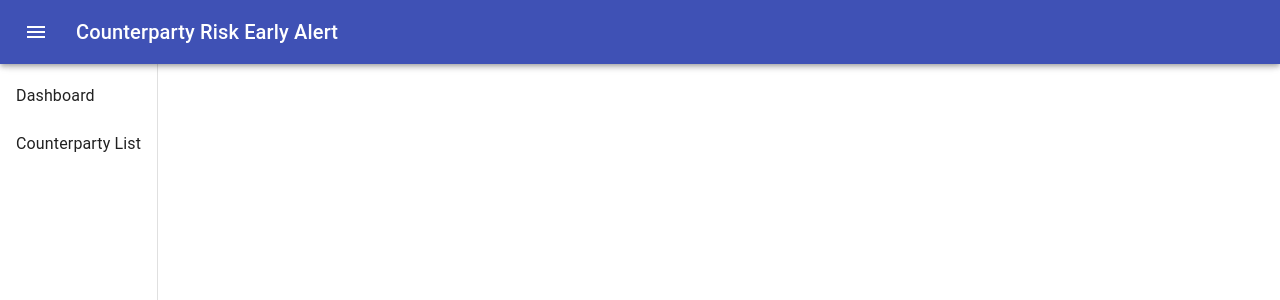
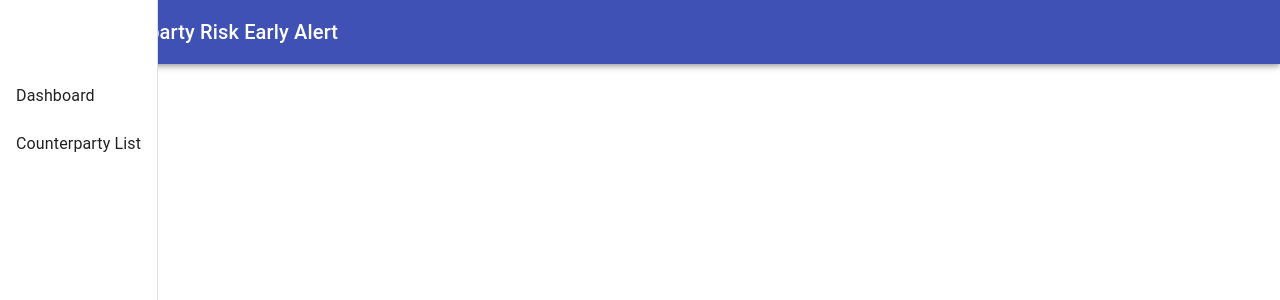
Before and after one commit to SGHKUST-FYP-Portfolio-Alert/portfolio-early-alert-intelligent-frontend, a React (Create React App) app: page / in a window 1280 px wide. Shown: the top 300 px of the page. Built offline with nearby package versions, Linux system fonts and the light colour scheme.

Commit message:
router setup

```diff
--- a/src/App.js
+++ b/src/App.js
@@ -1,15 +1,12 @@
-import logo from './logo.svg';
 import './App.css';
 import { makeStyles } from '@material-ui/core/styles';
-import Drawer from '@material-ui/core/Drawer';
 import AppBar from '@material-ui/core/AppBar';
 import Toolbar from '@material-ui/core/Toolbar';
 import IconButton from '@material-ui/core/IconButton';
 import MenuIcon from '@material-ui/icons/Menu';
 import Typography from '@material-ui/core/Typography';
-import List from '@material-ui/core/List';
-import ListItem from '@material-ui/core/ListItem';
-import ListItemText from '@material-ui/core/ListItemText';
+import Sidebar from './components/Sidebar'
+
 import {
   BrowserRouter,
   Switch,
@@ -21,9 +18,10 @@ const useStyles = makeStyles((theme) => ({
     flexGrow: 1,
   },
   appBar: {
-    zIndex: theme.zIndex.drawer + 1,
+    zIndex: theme.zIndex.sidebar + 1,
   },
-  drawer: {
+  sidebar: {
+    zIndex: -99
   },
   menuButton: {
     marginRight: theme.spacing(2),
@@ -38,7 +36,7 @@ function App() {
   const classes = useStyles();
 
   return (
-    <div>
+    <BrowserRouter>
       <AppBar position="fixed" className={classes.appBar}>
         <Toolbar>
           <IconButton edge="start" className={classes.menuButton} color="inherit" aria-label="menu">
@@ -49,24 +47,12 @@ function App() {
           </Typography>
         </Toolbar>
       </AppBar>
-      <Drawer variant="permanent" anchor='left' className={classes.drawer}>
-        <Toolbar />
-        <List>
-          <ListItem button key="Dashboard">
-            <ListItemText primary="Dashboard" />
-          </ListItem>
-          <ListItem button key="Counterparty List">
-            <ListItemText primary="Counterparty List" />
-          </ListItem>
-        </List>
-      </Drawer>
-      <BrowserRouter>
-        <Switch>
-          <Route path="/" render={(props) => {}}/>
-          <Route path="/counterparty-list" render={(props) => {}}/>
-        </Switch>
-      </BrowserRouter>
-    </div>
+      <Sidebar className={classes.sidebar}/>
+      <Switch>
+        <Route path="/" render={(props) => {}}/>
+        <Route path="/counterparty-list" render={(props) => {}}/>
+      </Switch>
+    </BrowserRouter>
   );
 }
 
--- /dev/null
+++ b/src/components/Sidebar.js
@@ -0,0 +1,29 @@
+import { withRouter } from "react-router-dom"
+import Drawer from '@material-ui/core/Drawer';
+import List from '@material-ui/core/List';
+import ListItem from '@material-ui/core/ListItem';
+import ListItemText from '@material-ui/core/ListItemText';
+import Toolbar from '@material-ui/core/Toolbar';
+
+
+const Sidebar = (props) => {
+
+  const { history, className } = props;
+
+  return (
+    <Drawer variant="permanent" anchor='left' className={className}>
+      <Toolbar />
+      <List>
+        <ListItem button key="Dashboard" onClick={()=> history.push('/')}>
+          <ListItemText primary="Dashboard" />
+        </ListItem>
+        <ListItem button key="Counterparty List" onClick={()=> history.push('/counterparty-list')}>
+          <ListItemText primary="Counterparty List" />
+        </ListItem>
+      </List>
+    </Drawer>
+  );
+
+};
+
+export default withRouter(Sidebar);
```
